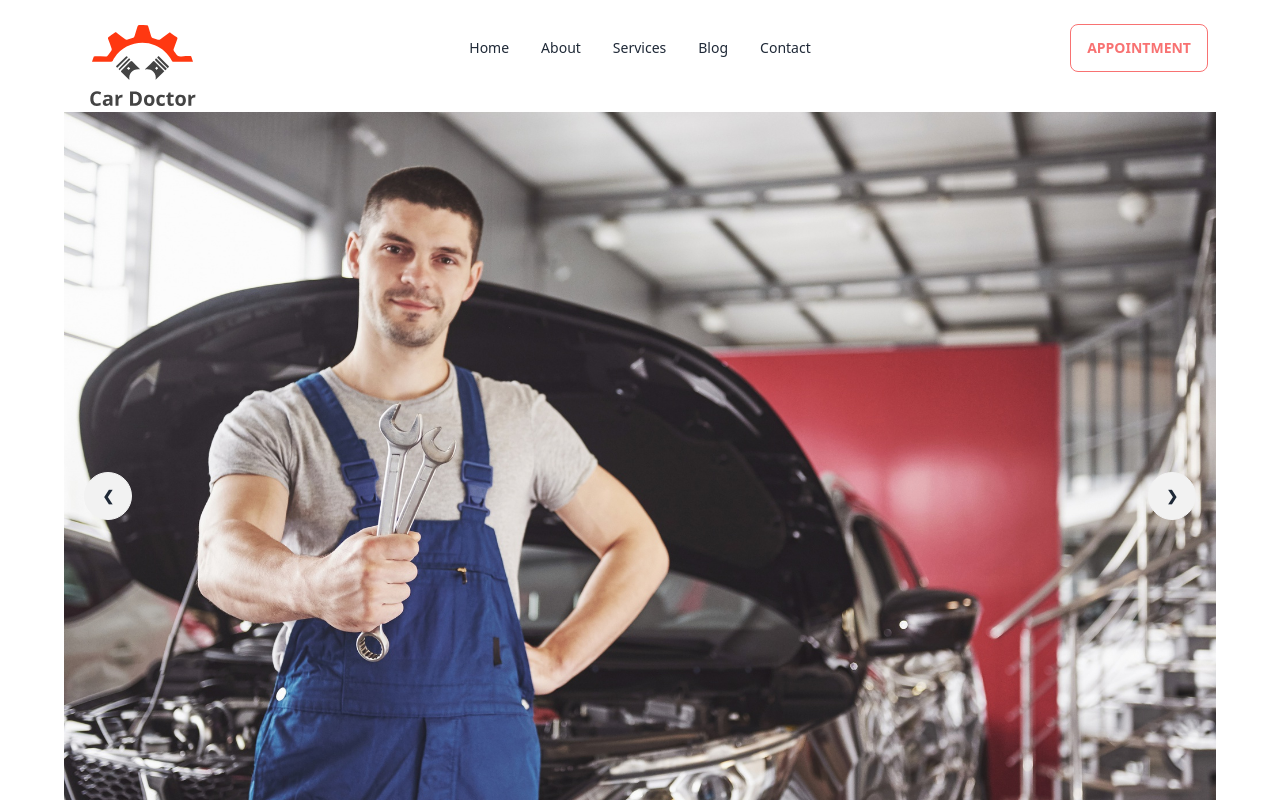
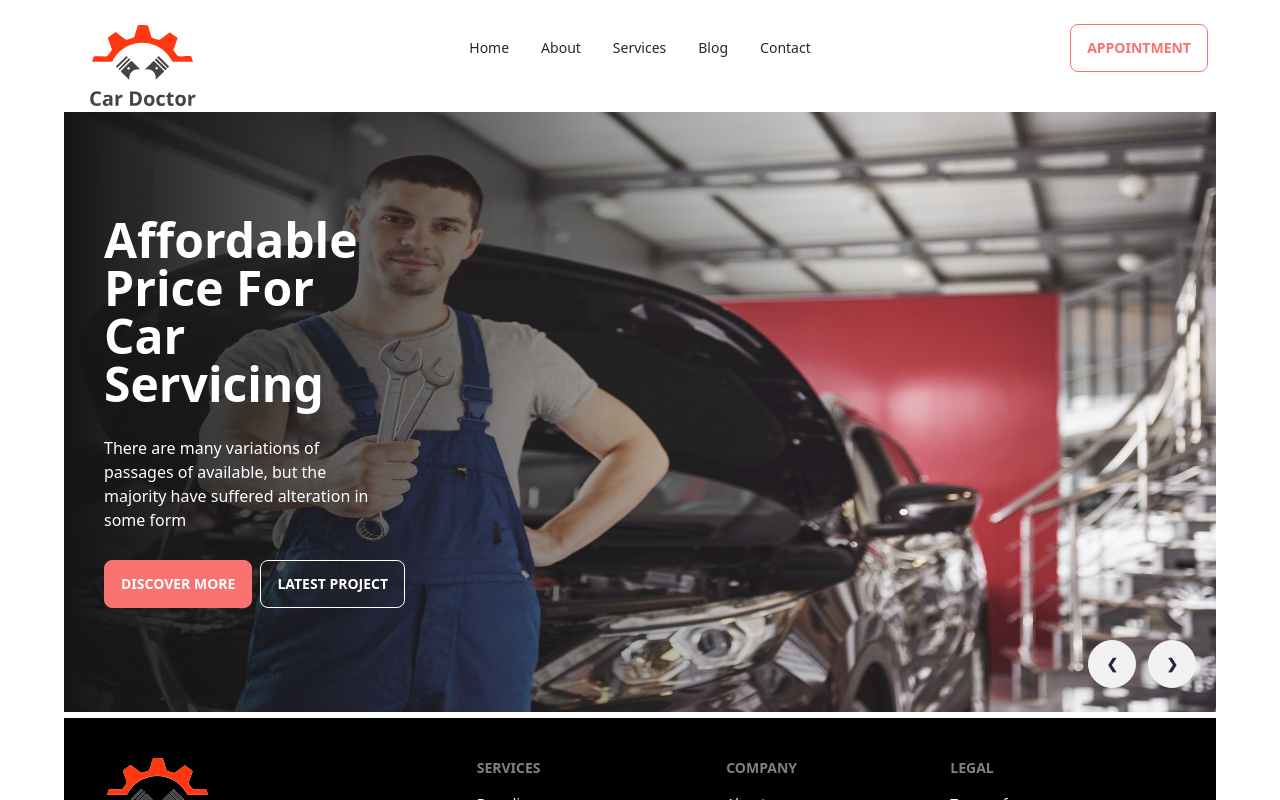
Before and after one commit to mihad-khadem/car-doctor-react, a React (Vite) app: page / in a window 1280 px wide. Shown: the top 800 px of the page. Built offline with nearby package versions, Linux system fonts and the light colour scheme.

Commit message:
Header(navbar) & banner section implemented

```diff
--- a/src/Components/Header/Banner/Banner.jsx
+++ b/src/Components/Header/Banner/Banner.jsx
@@ -1,21 +1,35 @@
 import React from "react";
-import img1 from '../../../assets/images/banner/1.jpg'
-import img2 from '../../../assets/images/banner/2.jpg'
-import img3 from '../../../assets/images/banner/3.jpg'
-import img4 from '../../../assets/images/banner/4.jpg'
-import img5 from '../../../assets/images/banner/5.jpg'
-import img6 from '../../../assets/images/banner/6.jpg'
+import img1 from "../../../assets/images/banner/1.jpg";
+import img2 from "../../../assets/images/banner/2.jpg";
+import img3 from "../../../assets/images/banner/3.jpg";
+import img4 from "../../../assets/images/banner/4.jpg";
+import img5 from "../../../assets/images/banner/5.jpg";
+import img6 from "../../../assets/images/banner/6.jpg";
 
 const Banner = () => {
   return (
     <div>
-      <div className="carousel w-full">
+      <div className="carousel w-full h-[600px]">
         <div id="slide1" className="carousel-item relative w-full">
-          <img
-            src={img1}
-            className="w-full"
-          />
-          <div className="absolute flex justify-between transform -translate-y-1/2 left-5 right-5 top-1/2">
+          <img src={img1} className="w-full" />
+          <div className="absolute flex items-center pl-10 h-full left-0 top-0 bg-gradient-to-r  from-[#151515] to-[rgba(21, 21, 21, 0.00)]">
+            <div className="space-y-7 text-white w-1/3">
+              <h2 className="text-5xl  font-bold">
+                Affordable Price For Car Servicing
+              </h2>
+              <p>
+                There are many variations of passages of available, but the
+                majority have suffered alteration in some form
+              </p>
+              <div className="flex gap-2 text-white">
+                <button className="btn btn-error text-white ">Discover More</button>
+                <button className="btn btn-outline text-white">
+                  Latest Project
+                </button>
+              </div>
+            </div>
+          </div>
+          <div className="absolute flex justify-end gap-3 transform -translate-y-1/2 left-5 right-5 bottom-0">
             <a href="#slide4" className="btn btn-circle">
               ❮
             </a>
@@ -25,11 +39,8 @@
           </div>
         </div>
         <div id="slide2" className="carousel-item relative w-full">
-          <img
-            src={img2}
-            className="w-full"
-          />
-          <div className="absolute flex justify-between transform -translate-y-1/2 left-5 right-5 top-1/2">
+          <img src={img2} className="w-full" />
+          <div className="absolute flex justify-end gap-3 transform -translate-y-1/2 left-5 right-5 bottom-0">
             <a href="#slide1" className="btn btn-circle">
               ❮
             </a>
@@ -39,11 +50,8 @@
           </div>
         </div>
         <div id="slide3" className="carousel-item relative w-full">
-          <img
-            src={img3}
-            className="w-full"
-          />
-          <div className="absolute flex justify-between transform -translate-y-1/2 left-5 right-5 top-1/2">
+          <img src={img3} className="w-full" />
+          <div className="absolute flex justify-end gap-3 transform -translate-y-1/2 left-5 right-5 bottom-0">
             <a href="#slide2" className="btn btn-circle">
               ❮
             </a>
@@ -53,12 +61,31 @@
           </div>
         </div>
         <div id="slide4" className="carousel-item relative w-full">
-          <img
-            src={img4}
-            className="w-full"
-          />
-          <div className="absolute flex justify-between transform -translate-y-1/2 left-5 right-5 top-1/2">
+          <img src={img4} className="w-full" />
+          <div className="absolute flex justify-end gap-3 transform -translate-y-1/2 left-5 right-5 bottom-0">
             <a href="#slide3" className="btn btn-circle">
+              ❮
+            </a>
+            <a href="#slide5" className="btn btn-circle">
+              ❯
+            </a>
+          </div>
+        </div>
+        <div id="slide5" className="carousel-item relative w-full">
+          <img src={img5} className="w-full" />
+          <div className="absolute flex justify-end gap-3 transform -translate-y-1/2 left-5 right-5 bottom-0">
+            <a href="#slide4" className="btn btn-circle">
+              ❮
+            </a>
+            <a href="#slide6" className="btn btn-circle">
+              ❯
+            </a>
+          </div>
+        </div>
+        <div id="slide6" className="carousel-item relative w-full">
+          <img src={img6} className="w-full" />
+          <div className="absolute flex justify-end gap-3 transform -translate-y-1/2 left-5 right-5 bottom-0">
+            <a href="#slide5" className="btn btn-circle">
               ❮
             </a>
             <a href="#slide1" className="btn btn-circle">
```
